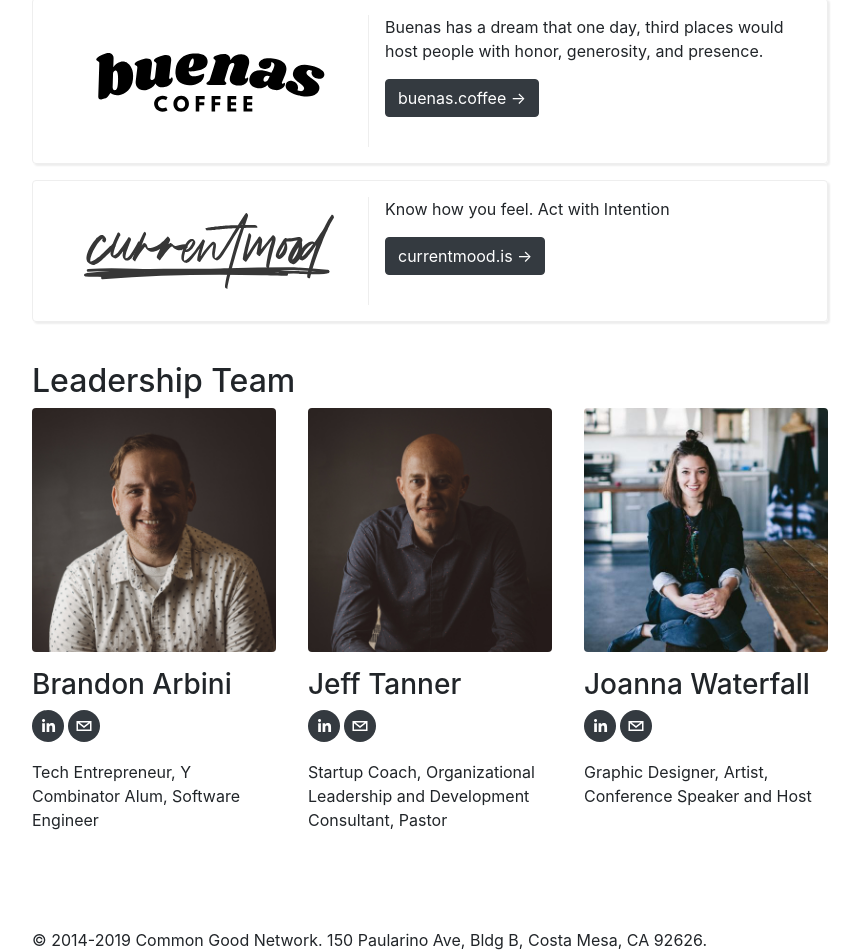
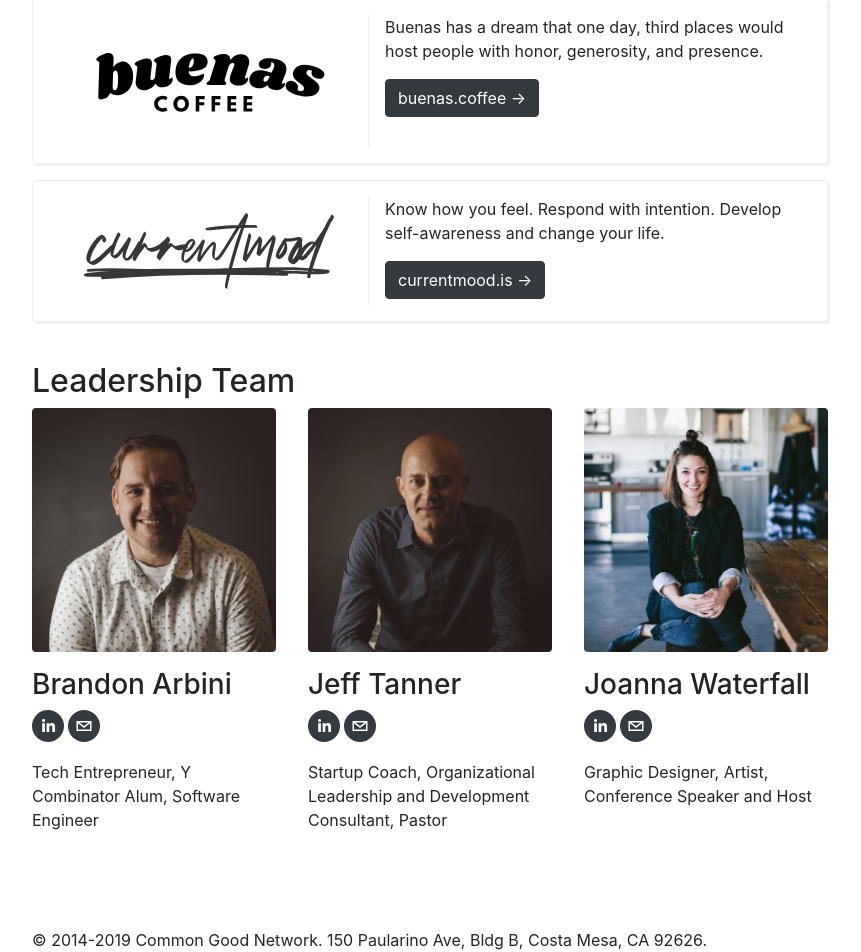
Before and after one commit to commongoodnetwork/commongood.network-v1, a Next.js app: page / in a window 1280 px wide. Shown: the part 935-1887 px from the top of the page, without its empty margins (210-1071 px from the left). Built offline with nearby package versions, Linux system fonts and the light colour scheme.

Commit message:
Update current mood description.

```diff
--- a/pages/index.tsx
+++ b/pages/index.tsx
@@ -129,7 +129,10 @@ const Home = () => (
           </a>
         </div>
         <div>
-          <p>Know how you feel. Act with Intention</p>
+          <p>
+            Know how you feel. Respond with intention. Develop self-awareness
+            and change your life.
+          </p>
           <a href="https://currentmood.is" className="btn btn-dark brandLink">
             currentmood.is
           </a>
```
